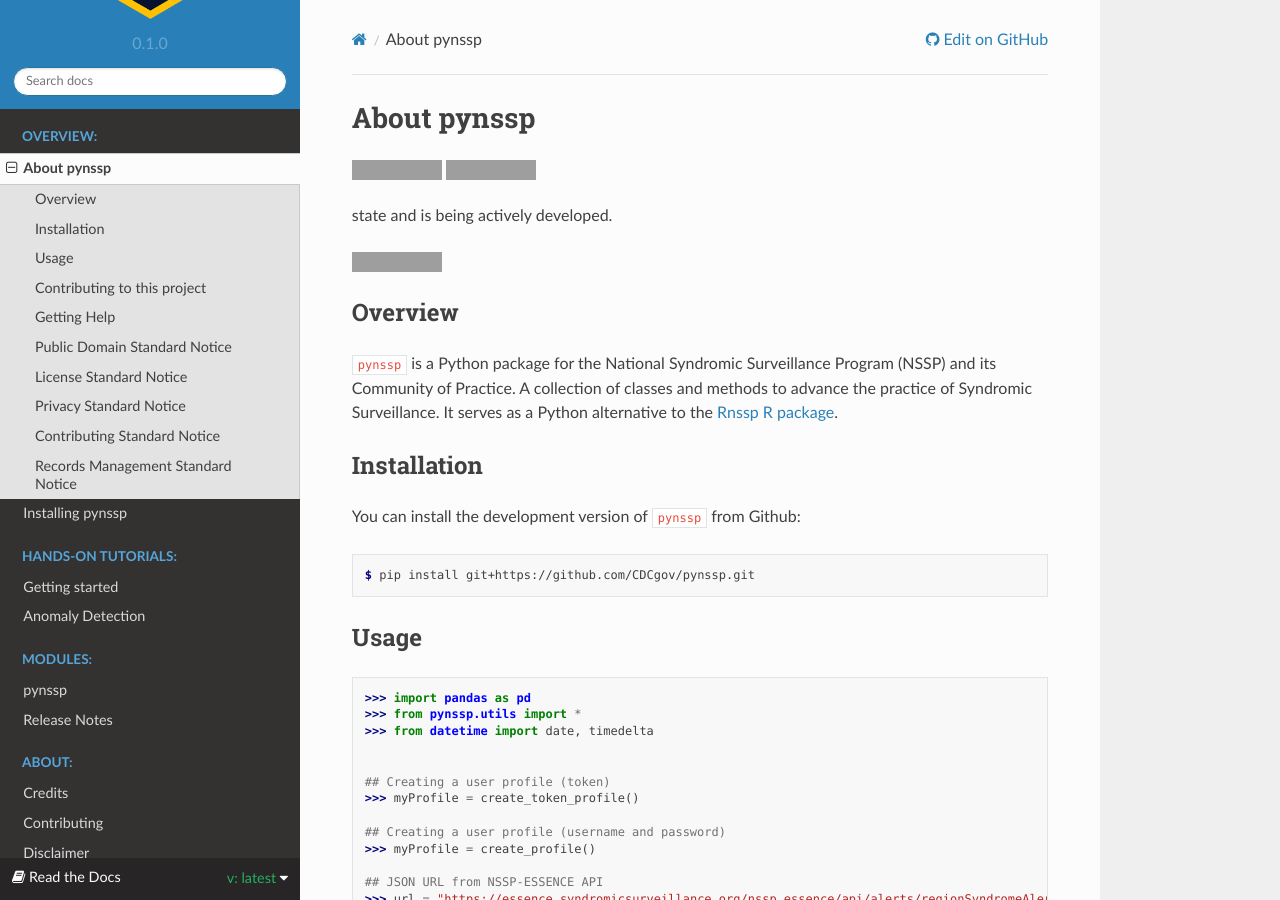
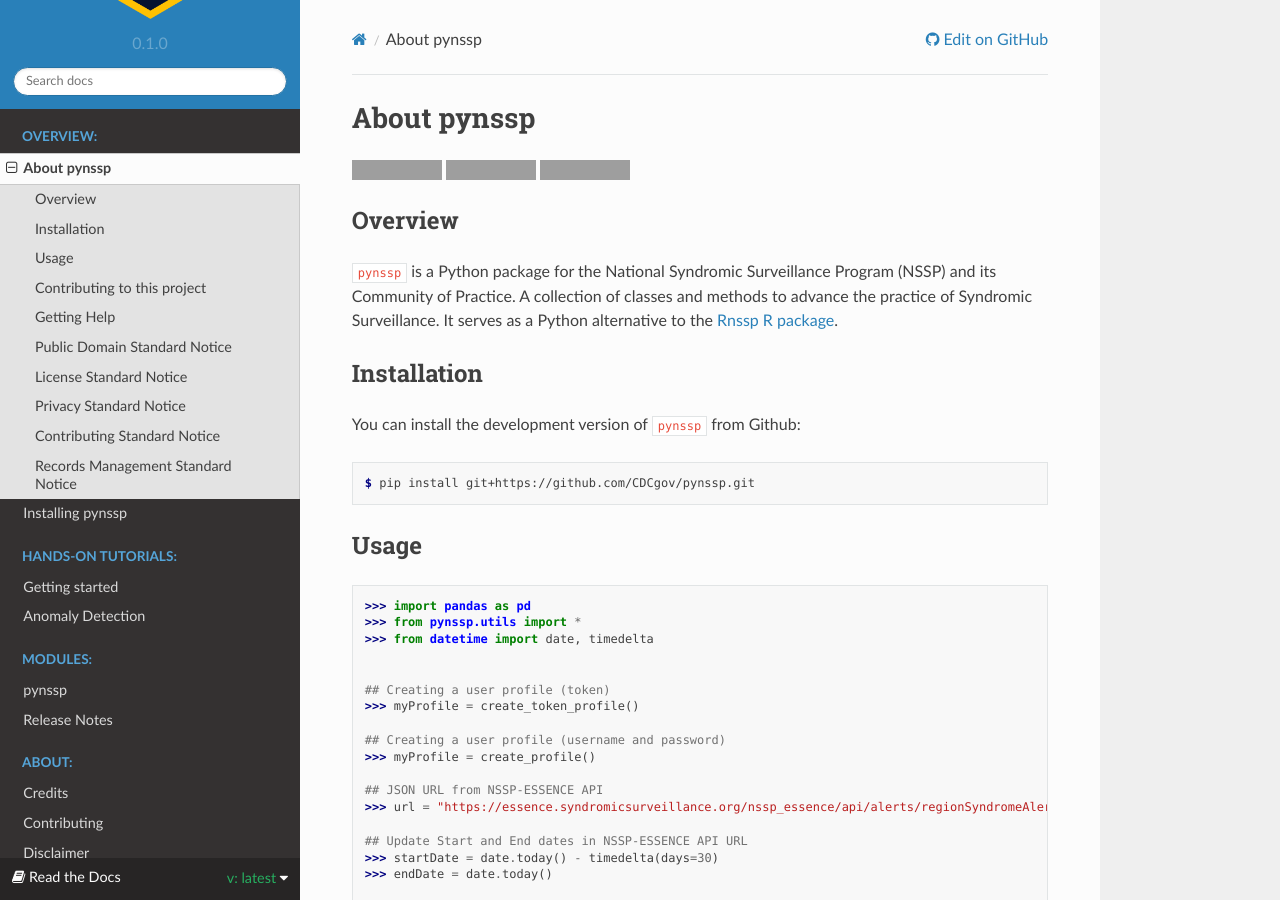
Before and after one commit to CDCgov/pynssp, a Sphinx documentation site: the page built from docs/readme.md, in a window 1280 px wide and 900 px high. Built offline with Sphinx 7.4.7 and the Read the Docs theme 2.0.0, drawn with Linux system fonts in a browser that asks for light colours; pages that are not in the unit, such as notebooks, are missing from menus; grey boxes are pictures that could not be loaded.

Commit message:
Update readme

```diff
--- a/docs/readme.md
+++ b/docs/readme.md
@@ -1,8 +1,6 @@
 # About pynssp
 [![pynssp Pipeline](https://github.com/cdcent/pynssp/actions/workflows/check-standard.yaml/badge.svg)](https://github.com/cdcent/pynssp/actions/workflows/check-standard.yaml)
-[![Project Status: Active - The project has reached a stable, usable
-state and is being actively
-developed.](https://www.repostatus.org/badges/latest/active.svg)](https://github.com/CDCgov/pynssp)
+[![Project Status: Active](https://www.repostatus.org/badges/latest/active.svg)](https://github.com/CDCgov/pynssp)
 [![Lifecycle: experimental](https://img.shields.io/badge/lifecycle-experimental-orange.svg)](https://lifecycle.r-lib.org/articles/stages.html#experimental)
 ## Overview
 `pynssp` is a Python package for the National Syndromic Surveillance Program (NSSP) and its Community of Practice. A collection of classes and methods to advance the practice of Syndromic Surveillance. It serves as a Python alternative to the [Rnssp R package](https://cdcgov.github.io/Rnssp).
```
